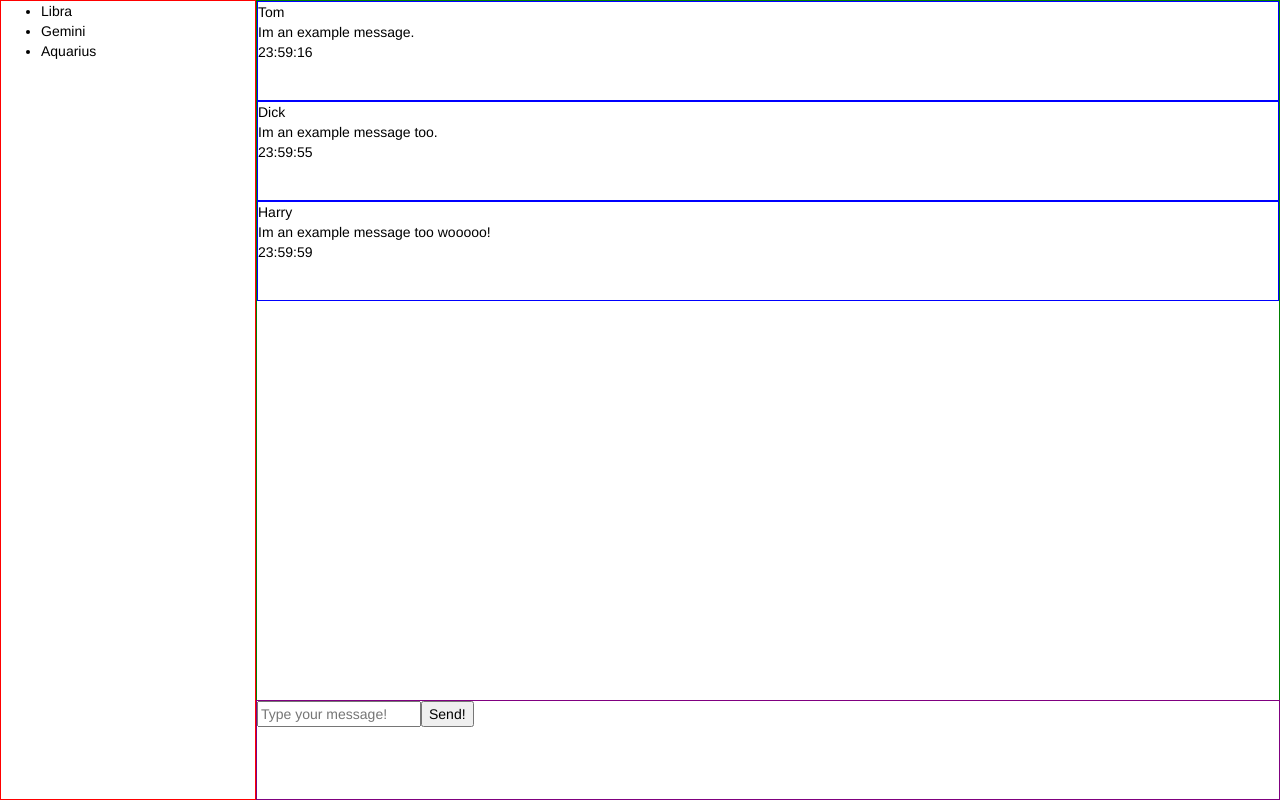
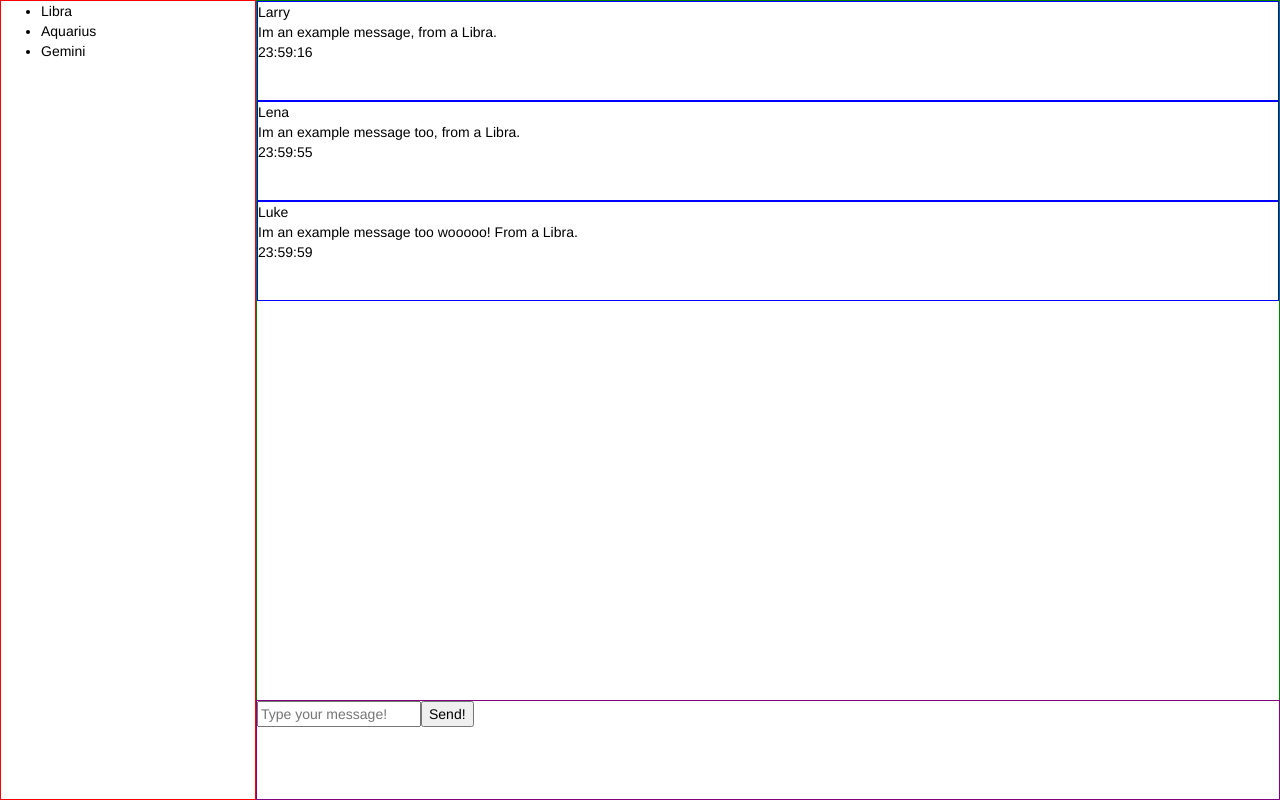
Before and after one commit to metalogica/chat-redux, a React app: page / in a window 1280 px wide. Built offline with nearby package versions, Linux system fonts and the light colour scheme.

Commit message:
scaffolded entire synchronous app. Ready for styling

```diff
--- a/src/actions/actions_index.js
+++ b/src/actions/actions_index.js
@@ -1,9 +1,9 @@
 // Action Types
 export const ADD_MESSAGE = 'ADD_MESSAGE';
-export function addMessage(body, author, time) {
+export function addMessage(body, author, time, channel) {
   return {
     type: ADD_MESSAGE,
-    payload: { body, author, time }
+    payload: { body, author, time, channel }
   }
 }
 
@@ -14,3 +14,11 @@ export function fetchMessages(messageList) {
     payload: messageList
   }
 }
+
+export const CHANGE_CHANNEL = 'CHANGE_CHANNEL';
+export function changeChannel(channel) {
+  return {
+    type: CHANGE_CHANNEL,
+    payload: channel
+  }
+}
--- a/src/containers/channelList.jsx
+++ b/src/containers/channelList.jsx
@@ -1,4 +1,7 @@
 import React, { Component } from 'react';
+import { connect } from 'react-redux';
+import { bindActionCreators } from 'redux';
+import { changeChannel } from '../actions/actions_index.js';
 
 class ChannelList extends Component {
   constructor(props) {
@@ -11,15 +14,32 @@ class ChannelList extends Component {
     channel3: 'Aquarius'
   }
 
+  handleClick = (event) => {
+    const channel = event.currentTarget.innerText.toLowerCase()
+    this.props.changeChannel(channel)
+  }
+
   render() {
     return (
       <div className="channel-list">
         <ul>
-          {Object.values(this.props).map( (channel,index) => { return <li key={index}>{channel}</li> })}
+          {Object.values(this.props.channelList).map( (channel,index) => { return <li key={index} onClick={this.handleClick}>{channel}</li> })}
         </ul>
       </div>
     )
   }
 }
 
-export default ChannelList;
+function mapStateToProps(state) {
+  return {
+    channelList: state.channelList
+  }
+}
+
+function mapDispatchToProps(dispatch) {
+  return bindActionCreators(
+    { changeChannel: changeChannel },
+    dispatch)
+}
+
+export default connect(mapStateToProps, mapDispatchToProps)(ChannelList);
--- a/src/containers/messageForm.jsx
+++ b/src/containers/messageForm.jsx
@@ -24,17 +24,10 @@ class MessageForm extends Component {
     // alert('A name was submitted: ' + this.state.userInput)
     let time = new Date();
     time = time.toString();
-    const author = this.props.currentUser || 'richard';
+    const author = this.props.currentUser || 'Anonymous';
     const body = this.state.userInput;
-    // debugger
-    // console.log(this.props.addMessage(body, author, time))
-    this.props.addMessage(body, author, time)
-    const messages = fetch('https://wagon-chat.herokuapp.com/general/messages')
-      .then(response => response.json())
-      .then((data) => {
-        console.log(data.messages);
-      });
-    console.log(messages)
+    const channel = this.props.selectedChannel;
+    this.props.addMessage(body, author, time, channel)
   }
 
   render() {
@@ -50,6 +43,7 @@ class MessageForm extends Component {
 function mapStateToProps(state) {
   return {
     currentUser: state.currentUser,
+    selectedChannel: state.selectedChannel
   }
 }
 
--- a/src/containers/messageList.jsx
+++ b/src/containers/messageList.jsx
@@ -20,9 +20,10 @@ class MessageList extends Component {
   }
 
   render() {
+    const messageList = this.props.messageList.filter( message => message.channel === this.props.selectedChannel )
     return (
       <div className="message-list">
-        {this.props.messageList.map( (message, index) => { return <Message key={index} message={message}/> })}
+        {messageList.map( (message, index) => { return <Message key={index} message={message}/> })}
       </div>
     )
   }
@@ -30,7 +31,8 @@ class MessageList extends Component {
 
 function mapStateToProps(state) {
   return {
-    messageList: state.messageList
+    messageList: state.messageList,
+    selectedChannel: state.selectedChannel
   }
 }
 
--- a/src/data/messageList.js
+++ b/src/data/messageList.js
@@ -1,19 +1,59 @@
 const messageList = [
   {
-    author: 'Tom',
-    body: 'Im an example message.',
+    author: 'Larry',
+    body: 'Im an example message, from a Libra.',
     time: '23:59:16',
+    channel: 'libra'
   },
   {
-    author: 'Dick',
-    body: 'Im an example message too.',
+    author: 'Lena',
+    body: 'Im an example message too, from a Libra.',
     time: '23:59:55',
+    channel: 'libra'
   },
   {
-    author: 'Harry',
-    body: 'Im an example message too wooooo!',
+    author: 'Luke',
+    body: 'Im an example message too wooooo! From a Libra.',
     time: '23:59:59',
+    channel: 'libra'
   },
+  {
+    author: 'Al',
+    body: 'Im an example message from an Aquarius..',
+    time: '23:59:16',
+    channel: 'aquarius'
+  },
+  {
+    author: 'Aline',
+    body: 'Im an example message too, from an Aquarius.',
+    time: '23:59:55',
+    channel: 'aquarius'
+  },
+  {
+    author: 'Aaron',
+    body: 'Im an example message too wooooo! From an Aquarius.',
+    time: '23:59:59',
+    channel: 'aquarius'
+  },
+    {
+    author: 'Gary',
+    body: 'Im an example message, from a Gemini.',
+    time: '23:59:16',
+    channel: 'gemini'
+  },
+  {
+    author: 'Gertrude',
+    body: 'Im an example message too, from a Gemini.',
+    time: '23:59:55',
+    channel: 'gemini'
+  },
+  {
+    author: 'Gaz',
+    body: 'Im an example message too wooooo! From a Gemini',
+    time: '23:59:59',
+    channel: 'gemini'
+  },
+
 ];
 
 export default messageList;
--- a/src/index.jsx
+++ b/src/index.jsx
@@ -14,11 +14,12 @@ import '../assets/application.scss';
 // const currentUser = window.prompt('Please Enter your username:');
 const currentUser = 'richard'
 const channelList = ['Libra', 'Aquarius', 'Gemini'];
+const selectedChannel = channelList[0].toLowerCase()
 import messageList from './data/messageList.js'
 const initialState = {
   messageList: messageList,
   channelList: channelList,
-  selectedChannel: channelList[0],
+  selectedChannel: selectedChannel,
   currentUser: currentUser
 }
 
--- a/src/reducers/selected_channel_reducer.js
+++ b/src/reducers/selected_channel_reducer.js
@@ -1,5 +1,13 @@
+import { CHANGE_CHANNEL } from '../actions/actions_index.js';
+
 export default function(state=null, action) {
-  switch(action.type) {
+  if (state === undefined) {
+    return [];
+  }
+
+  switch (action.type) {
+    case CHANGE_CHANNEL:
+      return action.payload;
     default:
       return state;
   }
```
